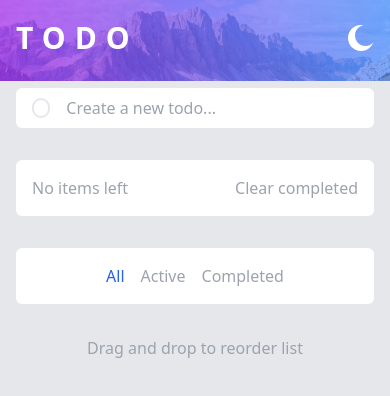
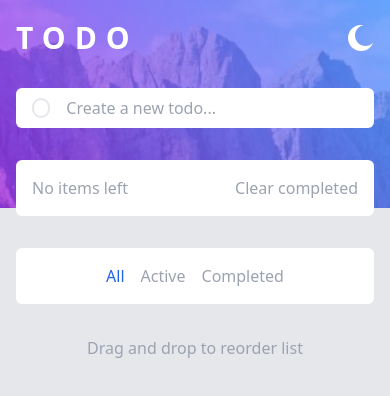
Before and after one commit to Daav97/react-todo2, a React (Vite) app: page / in a window 390 px wide. Shown: the top 396 px of the page. Built offline with nearby package versions, Linux system fonts and the light colour scheme.

Commit message:
Se añaden breakpoints para adaptar a modo escritorio

```diff
--- a/src/App.jsx
+++ b/src/App.jsx
@@ -59,9 +59,22 @@ const App = () => {
   };
 
   return (
-    <div className="bg-[url('./assets/images/bg-desktop-light.jpg')] dark:bg-[url('./assets/images/bg-desktop-dark.jpg')] bg-no-repeat bg-contain min-h-screen bg-gray-200 dark:bg-gray-800 transition-all duration-1000">
+    <div
+      className="bg-[url('./assets/images/bg-mobile-light.jpg')]
+    dark:bg-[url('./assets/images/bg-mobile-dark.jpg')]
+    md:bg-[url('./assets/images/bg-desktop-light.jpg')]
+    md:dark:bg-[url('./assets/images/bg-desktop-dark.jpg')]
+    bg-no-repeat
+    bg-contain
+    min-h-screen
+    bg-gray-200
+    dark:bg-gray-800
+    transition-all
+    duration-1000
+    "
+    >
       <Header />
-      <main className="container mx-auto px-4 mt-8">
+      <main className="container mx-auto px-4 mt-8 md:max-w-xl">
         <TodoCreate createTodo={createTodo} />
 
         <TodoList
--- a/src/components/Header.jsx
+++ b/src/components/Header.jsx
@@ -19,7 +19,7 @@ const Header = () => {
   }, [darkMode]);
 
   return (
-    <header className="container mx-auto px-4 pt-5">
+    <header className="container mx-auto px-4 pt-5 md:max-w-xl">
       <div className="flex justify-between">
         <h1 className="uppercase text-white text-3xl font-bold tracking-[0.3em]">
           Todo
```
